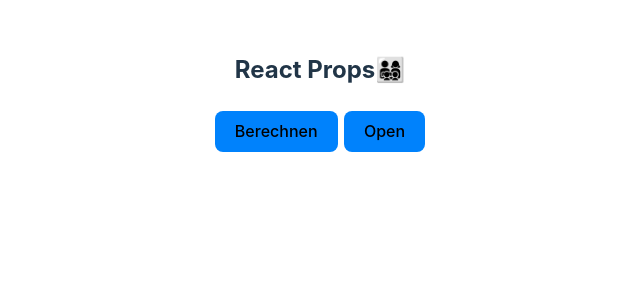
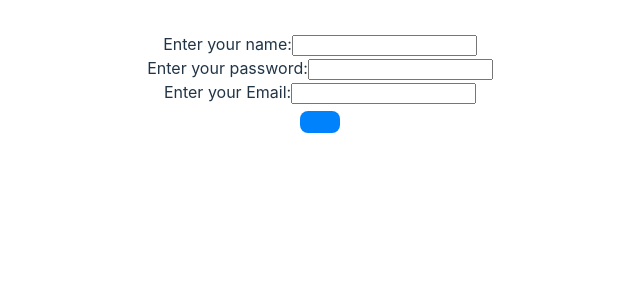
Before and after one commit to SergejL-code/react_52_2_fs_ait, a React (Vite) app: page / in a window 1280 px wide. Shown: the top 300 px of the page, without its empty margins (320-960 px from the left). Built offline with nearby package versions, Linux system fonts and the light colour scheme.

Commit message:
add form in LoginForm.jsx

```diff
--- a/src/App.jsx
+++ b/src/App.jsx
@@ -4,7 +4,8 @@
 //import reactLogo from "./assets/react.svg";
 //import viteLogo from "/vite.svg";
 import "./App.css";
-import Lesson03 from "./lessons/lesson_03/Lesson03";
+import Homework03 from "./homework/HM03/Homework03";
+//import Lesson03 from "./lessons/lesson_03/Lesson03";
 
 //import Homework02 from "./homework/HM02/Homework02";
 //import Homework_01 from "./homework/HM01/Homework_01";
@@ -36,7 +37,7 @@ import Lesson03 from "./lessons/lesson_03/Lesson03";
 function App() {
   return (
     <div>
-      <Lesson03 />
+      <Homework03 />
     </div>
   );
 }
--- a/src/components/loginForm/LoginForm.jsx
+++ b/src/components/loginForm/LoginForm.jsx
@@ -1,11 +1,29 @@
 import MyButton from "../myButton/MyButton";
 import MyInput from "../myInput/MyInput";
-function input() {
+function LoginForm({ name, type }) {
   return (
     <div>
-      <MyButton />
-      <MyInput />
+      <form action="" className="form-login">
+        <div>
+          <label htmlFor="name">Enter your name:</label>
+          <input type="text" />
+        </div>
+        <div>
+          <label htmlFor="password">Enter your password:</label>
+          <input type="password" name="" id="" />
+        </div>
+        <div>
+          <label htmlFor="email">Enter your Email:</label>
+          <input type="email" name="" id="" />
+        </div>
+      </form>
+      <div>
+        <MyButton submit={type} />
+      </div>
+      <div>
+        <MyInput />
+      </div>
     </div>
   );
 }
-export default input;
+export default LoginForm;
--- a/src/components/myButton/MyButton.jsx
+++ b/src/components/myButton/MyButton.jsx
@@ -10,9 +10,9 @@
 // пример отдельного компонента кнопки
 // экспорт по умолчанию можно писать как в конце так и в начале
 import "./myButton.css";
-function MyButton({ text, func }) {
+function MyButton({ text, func, type }) {
   return (
-    <button onClick={func} className="MyButton">
+    <button type={type} onClick={func} className="MyButton">
       {text}
     </button>
   );
--- a/src/components/myInput/MyInput.jsx
+++ b/src/components/myInput/MyInput.jsx
@@ -1,4 +1,11 @@
 function MyInput({ name, type, placeholder, label }) {
-  return <div></div>;
+  return (
+    <div>
+      <p>{name}</p>
+      <p>{type}</p>
+      <p>{placeholder}</p>
+      <p>{label}</p>
+    </div>
+  );
 }
 export default MyInput;
--- /dev/null
+++ b/src/homework/HM03/Homework03.jsx
@@ -0,0 +1,10 @@
+import LoginForm from "../../components/loginForm/LoginForm";
+
+function Homework03() {
+  return (
+    <div>
+      <LoginForm />
+    </div>
+  );
+}
+export default Homework03;
```
Also changed, not shown: src/homework/HM03/Homework_03.jsx (deleted).
